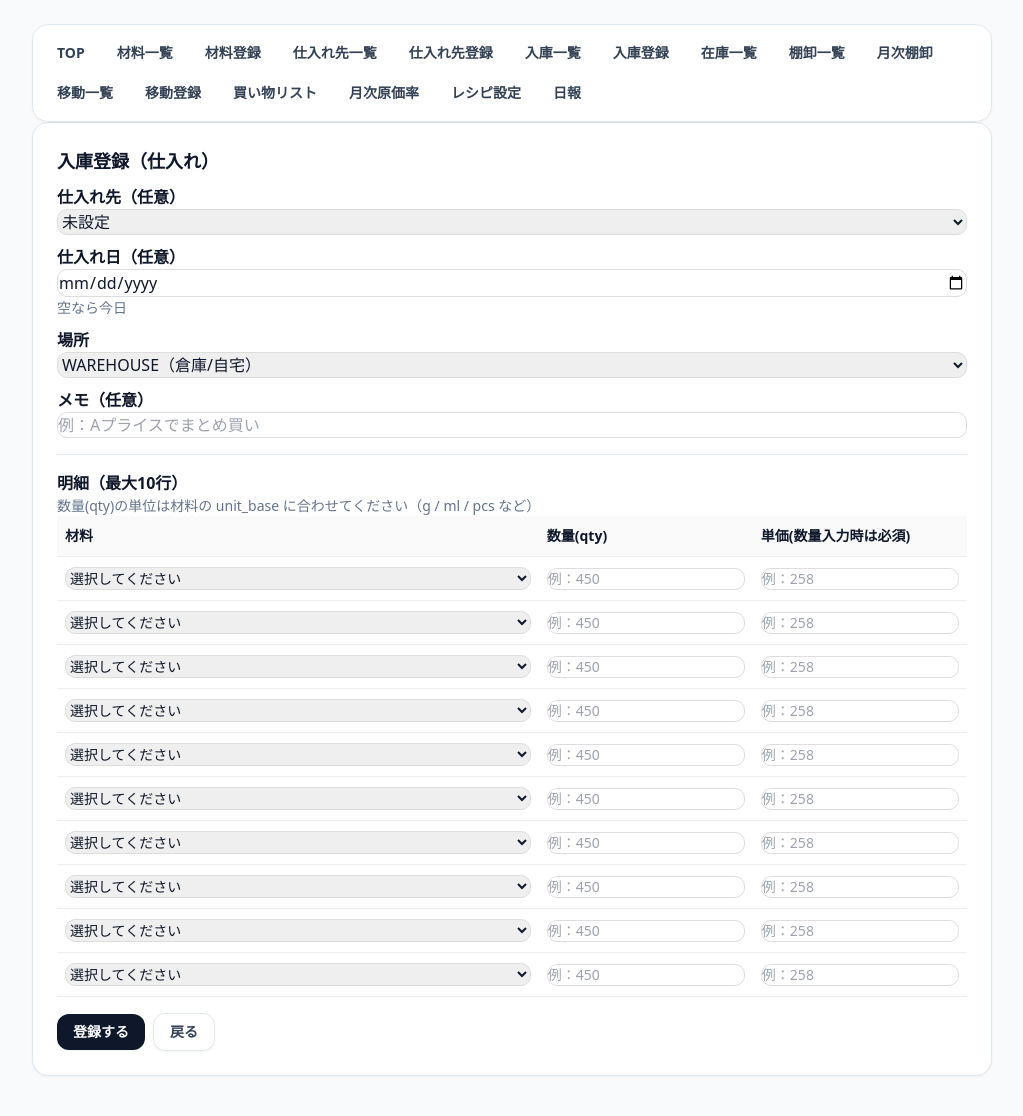
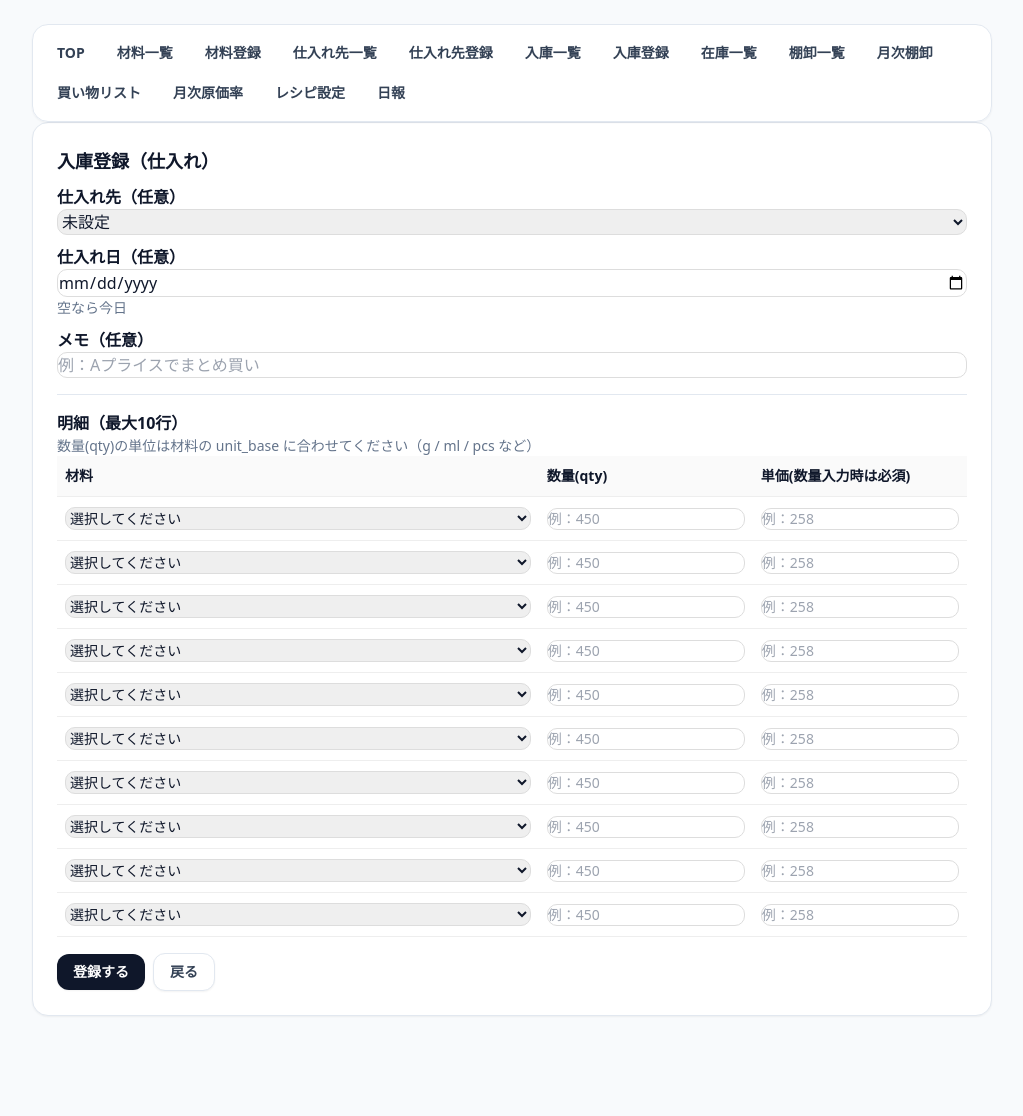
Before and after one commit to KohtaroNishimura/TAKO-OPS, a Flask app: page /purchases/new in a window 1280 px wide. Shown: the whole page, without its empty margins (128-1151 px from the left). After the commit the page ends 1016 px from the top, so only its background shows below. Run offline with Flask 3, Linux system fonts and the light colour scheme; data comes from the database, SQL or seed files in the repository; some libraries are stand-ins or nearby versions.

Commit message:
refactor: すべての場所を「ALL」に統一し、関連するテンプレートから場所選択を削除

```diff
--- a/app.py
+++ b/app.py
@@ -184,9 +184,7 @@ def supplier_new_form():
 def supplier_create():
     name = (request.form.get("name") or "").strip()
     phone = (request.form.get("phone") or "").strip() or None
-    location = (request.form.get("location") or "WAREHOUSE").strip()
-    if location not in ("STORE", "WAREHOUSE"):
-        location = "WAREHOUSE"
+    location = "ALL"
 
     note = (request.form.get("note") or "").strip() or None
 
@@ -369,9 +367,7 @@ def purchase_create():
         # 空ならDB側のDEFAULTに任せる
         purchased_at = None
 
-    location = (request.form.get("location") or "WAREHOUSE").strip()
-    if location not in ("STORE", "WAREHOUSE"):
-        location = "WAREHOUSE"
+    location = "ALL"
 
     note = (request.form.get("note") or "").strip() or None
 
@@ -540,10 +536,6 @@ def purchase_new_from_list():
     supplier_id_raw = (request.form.get("supplier_id") or "").strip()
     supplier_id = int(supplier_id_raw) if supplier_id_raw else None
 
-    location = (request.form.get("location") or "WAREHOUSE").strip()
-    if location not in ("STORE", "WAREHOUSE"):
-        location = "WAREHOUSE"
-
     # チェックされた材料
     selected_item_ids_raw = request.form.getlist("selected_item_ids")
     selected_item_ids = []
@@ -555,8 +547,7 @@ def purchase_new_from_list():
 
     if not selected_item_ids:
         flash("チェックされた材料がありません。", "error")
-        # 買い物リストに戻す（locationは保持）
-        return redirect(url_for("shopping_list", location=location))
+        return redirect(url_for("shopping_list"))
 
     prefill_lines = []
     for item_id in selected_item_ids[:10]:  # purchase_new.html が10行固定なので最大10件
@@ -596,7 +587,6 @@ def purchase_new_from_list():
         items=items,
         prefill_lines=prefill_lines,
         default_supplier_id=supplier_id,
-        default_location=location,
         default_note=default_note,
     )
 
@@ -673,19 +663,6 @@ def purchase_edit_form(purchase_id: int):
         """,
         (purchase_id,),
     ).fetchall()
-
-    tx_loc = db.execute(
-        """
-        SELECT location
-        FROM inventory_tx
-        WHERE ref_type = 'PURCHASE' AND ref_id = ?
-        LIMIT 1
-        """,
-        (purchase_id,),
-    ).fetchone()
-    default_location = tx_loc["location"] if tx_loc else "STORE"
-    if default_location not in ("STORE", "WAREHOUSE"):
-        default_location = "STORE"
 
     line_rows: list[dict[str, object]] = []
     for l in lines:
@@ -713,7 +690,6 @@ def purchase_edit_form(purchase_id: int):
         suppliers=suppliers,
         items=items,
         default_purchased_date=default_purchased_date,
-        default_location=default_location,
     )
 
 
@@ -737,9 +713,7 @@ def purchase_update(purchase_id: int):
     else:
         purchased_at_db = header["purchased_at"]
 
-    location = (request.form.get("location") or "STORE").strip()
-    if location not in ("STORE", "WAREHOUSE"):
-        location = "STORE"
+    location = "ALL"
 
     note = (request.form.get("note") or "").strip() or None
 
@@ -1068,7 +1042,7 @@ def regenerate_inventory_tx_for_daily_report(db, daily_report_id: int) -> int:
     waste_batches = (waste_pieces / pieces_per_batch) if pieces_per_batch > 0 else 0.0
 
     happened_at = f"{report_date} 09:00:00"
-    location = "STORE"
+    location = "ALL"
 
     # まず既存の自動生成分を削除（編集時に二重計上させない）
     db.execute(
@@ -1484,9 +1458,7 @@ def stocktakes_list():
 def stocktake_new_form():
     # デフォルトはFOODのみ
     only_food = request.args.get("only_food", "1") != "0"
-    location = request.args.get("location", "WAREHOUSE")
-    if location not in ("STORE", "WAREHOUSE"):
-        location = "WAREHOUSE"
+    location = "ALL"
 
     items = fetch_items_for_stocktake(only_food)
 
@@ -1509,7 +1481,6 @@ def stocktake_new_form():
         "stocktake_new.html",
         items=items,
         only_food=only_food,
-        location=location,
         current_map=current_map,
     )
 
@@ -1521,9 +1492,7 @@ def stocktake_create():
     taken_at_local = (request.form.get("taken_at") or "").strip()
     taken_at = _to_datetime_seconds(taken_at_local)  # 'YYYY-MM-DD HH:MM:00' or None
     scope = "MONTHLY"  # 今回は月次固定（必要ならフォーム化できます）
-    location = (request.form.get("location") or "WAREHOUSE").strip()
-    if location not in ("STORE", "WAREHOUSE"):
-        location = "WAREHOUSE"
+    location = "ALL"
     note = (request.form.get("note") or "").strip() or None
 
     only_food = (request.form.get("only_food") or "1") != "0"
@@ -1568,9 +1537,7 @@ def stocktake_create():
     if errors:
         for e in errors:
             flash(e, "error")
-        return redirect(
-            url_for("stocktake_new_form", only_food=("1" if only_food else "0"), location=location)
-        )
+        return redirect(url_for("stocktake_new_form", only_food=("1" if only_food else "0")))
 
     # ここ重要：棚卸時点の「理論在庫」を計算（taken_atがあればその時点まで）
     if taken_at:
@@ -1654,9 +1621,7 @@ def stocktake_create():
     except Exception as e:
         db.rollback()
         flash(f"月次棚卸の登録に失敗しました: {e}", "error")
-        return redirect(
-            url_for("stocktake_new_form", only_food=("1" if only_food else "0"), location=location)
-        )
+        return redirect(url_for("stocktake_new_form", only_food=("1" if only_food else "0")))
 
     flash("月次棚卸を登録し、差分を ADJUST で反映しました。", "success")
     return redirect(url_for("stocktake_detail", stocktake_id=stocktake_id))
@@ -1731,9 +1696,7 @@ def stocktake_monthly_new():
     if group not in ("FOOD", "ALL"):
         group = "FOOD"
 
-    location = (request.args.get("location") or "WAREHOUSE").upper()
-    if location not in ("STORE", "WAREHOUSE"):
-        location = "WAREHOUSE"
+    location = "ALL"
 
     # 入力は日付だけ（デフォルト今日）
     taken_date = (request.args.get("taken_date") or date.today().isoformat()).strip()
@@ -1790,7 +1753,6 @@ def stocktake_monthly_new():
         "stocktake_monthly_new.html",
         rows=rows,
         taken_date=taken_date,
-        location=location,
         group=group,
     )
 
@@ -1803,9 +1765,7 @@ def stocktake_monthly_create():
     if group not in ("FOOD", "ALL"):
         group = "FOOD"
 
-    location = (request.form.get("location") or "WAREHOUSE").upper()
-    if location not in ("STORE", "WAREHOUSE"):
-        location = "WAREHOUSE"
+    location = "ALL"
 
     taken_date = (request.form.get("taken_date") or "").strip()
     if not taken_date:
@@ -2496,14 +2456,12 @@ def monthly_food_cost():
 def inventory_list():
     db = get_db()
 
-    # 在庫残量 = inventory_tx の qty_delta を location 別に合計
+    # 在庫残量 = inventory_tx の qty_delta を全体合算
     rows = db.execute(
         """
         WITH inv AS (
           SELECT
             item_id,
-            SUM(CASE WHEN location = 'STORE' THEN qty_delta ELSE 0 END) AS qty_store,
-            SUM(CASE WHEN location = 'WAREHOUSE' THEN qty_delta ELSE 0 END) AS qty_warehouse,
             SUM(qty_delta) AS qty_total
           FROM inventory_tx
           GROUP BY item_id
@@ -2517,8 +2475,6 @@ def inventory_list():
           i.is_fixed,
           i.is_active,
           s.name AS supplier_name,
-          COALESCE(inv.qty_store, 0) AS qty_store,
-          COALESCE(inv.qty_warehouse, 0) AS qty_warehouse,
           COALESCE(inv.qty_total, 0) AS qty_total
         FROM items i
         LEFT JOIN inv ON inv.item_id = i.item_id
--- a/templates/base.html
+++ b/templates/base.html
@@ -20,8 +20,6 @@
       <a class="rounded-full px-3 py-1.5 hover:bg-orange-50 hover:text-orange-700" href="{{ url_for('inventory_list') }}">在庫一覧</a>
       <a class="rounded-full px-3 py-1.5 hover:bg-orange-50 hover:text-orange-700" href="{{ url_for('stocktakes_list') }}">棚卸一覧</a>
       <a class="rounded-full px-3 py-1.5 hover:bg-orange-50 hover:text-orange-700" href="{{ url_for('stocktake_monthly_new') }}">月次棚卸</a>
-      <a class="rounded-full px-3 py-1.5 hover:bg-orange-50 hover:text-orange-700" href="{{ url_for('transfers_list') }}">移動一覧</a>
-      <a class="rounded-full px-3 py-1.5 hover:bg-orange-50 hover:text-orange-700" href="{{ url_for('transfer_new_form') }}">移動登録</a>
       <a class="rounded-full px-3 py-1.5 hover:bg-orange-50 hover:text-orange-700" href="{{ url_for('shopping_list') }}">買い物リスト</a>
       <a class="rounded-full px-3 py-1.5 hover:bg-orange-50 hover:text-orange-700" href="{{ url_for('monthly_food_cost') }}">月次原価率</a>
       <a class="rounded-full px-3 py-1.5 hover:bg-orange-50 hover:text-orange-700" href="{{ url_for('recipe_batch_edit') }}">レシピ設定</a>
--- a/templates/purchase_edit.html
+++ b/templates/purchase_edit.html
@@ -20,12 +20,6 @@
         <input type="date" name="purchased_date" value="{{ default_purchased_date }}">
         <div class="muted">空なら元の日付を使います</div>
       </div>
-
-      <label>場所</label>
-      <select name="location">
-        <option value="STORE" {{ "selected" if default_location is defined and default_location=="STORE" else "" }}>STORE（店舗）</option>
-        <option value="WAREHOUSE" {{ "selected" if default_location is defined and default_location=="WAREHOUSE" else "" }}>WAREHOUSE（倉庫）</option>
-      </select>
 
       <label>メモ（任意）</label>
       <input name="note" value="{{ header['note'] or '' }}">
--- a/templates/purchase_new.html
+++ b/templates/purchase_new.html
@@ -21,18 +21,6 @@
                value="{{ default_purchased_date if default_purchased_date is defined else '' }}">
         <div class="muted">空なら今日</div>
       </div>
-
-      <label>場所</label>
-      <select name="location">
-        <option value="WAREHOUSE"
-          {{ "selected" if (default_location is not defined) or (default_location=="WAREHOUSE") else "" }}>
-          WAREHOUSE（倉庫/自宅）
-        </option>
-        <option value="STORE"
-          {{ "selected" if default_location is defined and default_location=="STORE" else "" }}>
-          STORE（店舗/トレーラー）
-        </option>
-      </select>
 
       <label>メモ（任意）</label>
       <input name="note" value="{{ default_note if default_note is defined else '' }}" placeholder="例：Aプライスでまとめ買い">
--- a/templates/shopping_list.html
+++ b/templates/shopping_list.html
@@ -15,7 +15,6 @@
       <p class="muted">目安合計：{{ "%.0f"|format(g.est_sum) }}（参考価格ベース）</p>
 
       <form method="post" action="{{ url_for('purchase_new_from_list') }}">
-        <input type="hidden" name="location" value="WAREHOUSE">
 
         {% set sid = (g["items"][0]["supplier_id"] if g["items"]|length>0 else None) %}
         <input type="hidden" name="supplier_id" value="{{ sid if sid is not none else '' }}">
```
Also changed, not shown: templates/stocktake_monthly_new.html (+0 -7 lines), templates/stocktake_new.html (+0 -7 lines), 1 other file.
